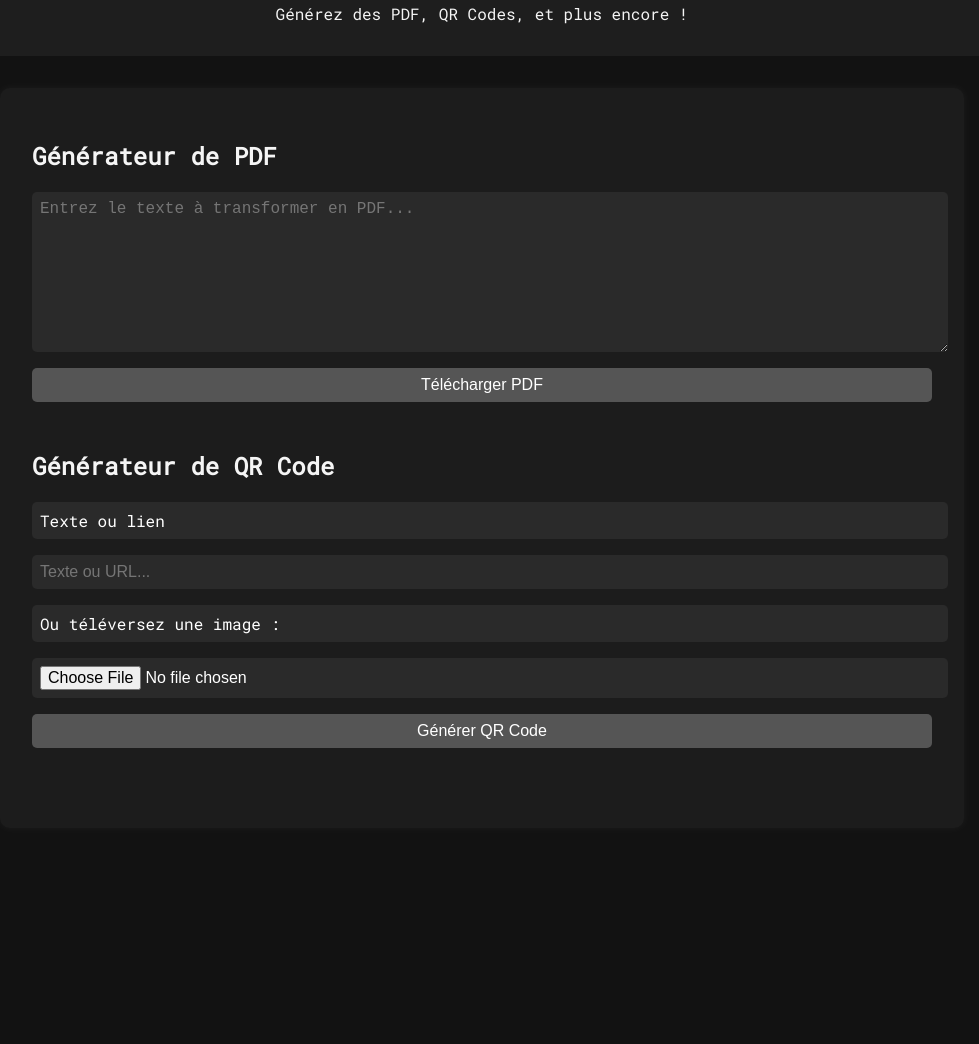
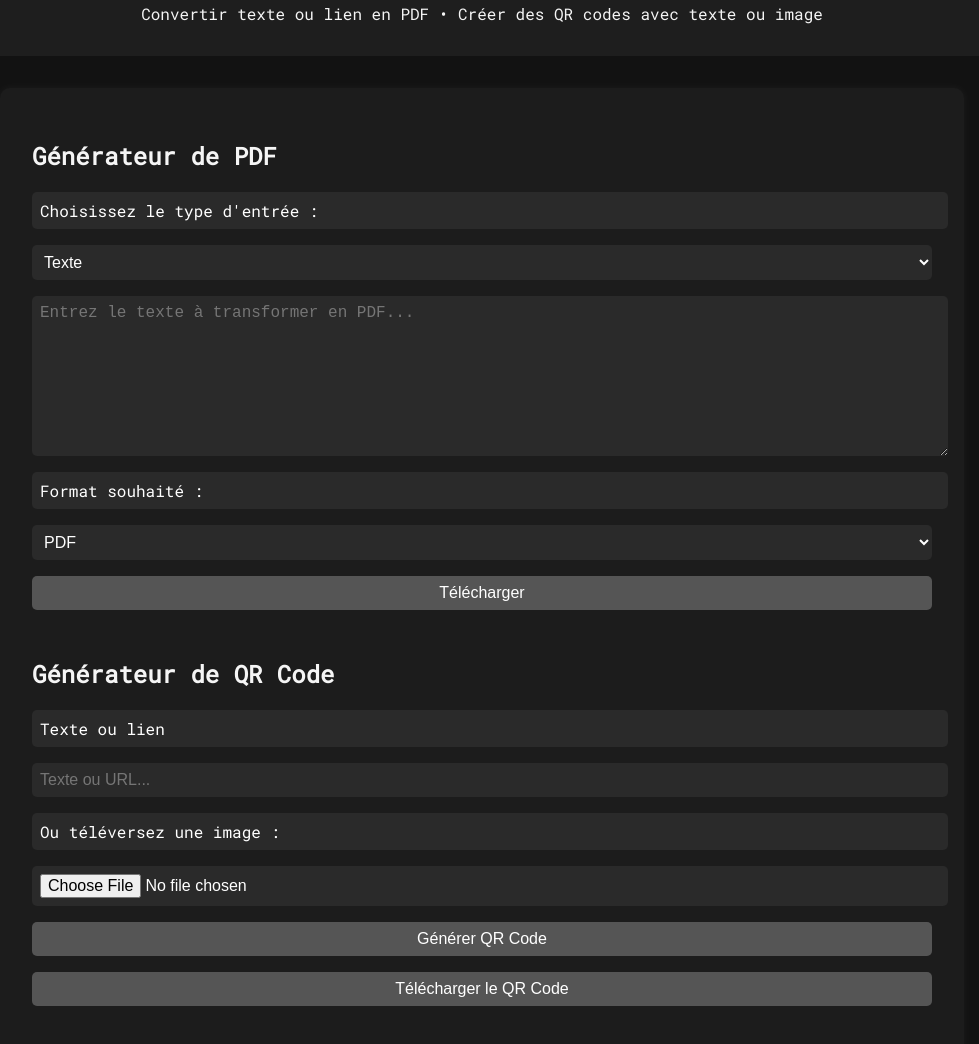
Before and after one commit to nearoofly/PDF-Con, a plain HTML site: page index.html in a window 1280 px wide. Shown: the part 72-1116 px from the top of the page, without its empty margins (158-1137 px from the left). Before the commit the page ends 932 px from the top, so only its background shows below. Drawn offline with nearby package versions, Linux system fonts and the light colour scheme.

Commit message:
Update index.html

```diff
--- a/index.html
+++ b/index.html
@@ -50,19 +50,38 @@
    section {
      margin-bottom: 3rem;
    }
+   #qrResult img, #qrResult canvas {
+     display: block;
+     margin: 1rem auto;
+   }
  </style>
 </head>
 <body>
  <header>
    <h1>Wickhat06pdf</h1>
-   <p>Générez des PDF, QR Codes, et plus encore !</p>
+   <p>Convertir texte ou lien en PDF • Créer des QR codes avec texte ou image</p>
  </header>
  <div class="container">
    <section id="pdf">
      <h2>Générateur de PDF</h2>
+     <label for="inputType">Choisissez le type d'entrée :</label>
+     <select id="inputType" onchange="toggleInputFields()">
+       <option value="text">Texte</option>
+       <option value="link">Lien</option>
+     </select>
+
      <textarea id="pdfText" rows="8" placeholder="Entrez le texte à transformer en PDF..."></textarea>
-     <button onclick="generatePDF()">Télécharger PDF</button>
+     <input type="text" id="pdfLink" placeholder="Entrez un lien à convertir..." style="display: none;">
+
+     <label for="format">Format souhaité :</label>
+     <select id="format">
+       <option value="pdf">PDF</option>
+       <option value="txt">TXT</option>
+       <option value="doc">DOC</option>
+     </select>
+     <button onclick="generateFile()">Télécharger</button>
    </section>
+
    <section id="qr">
      <h2>Générateur de QR Code</h2>
      <label for="qrText">Texte ou lien</label>
@@ -71,17 +90,50 @@
      <input type="file" id="qrImage">
      <button onclick="generateQRCode()">Générer QR Code</button>
      <div id="qrResult"></div>
+     <button onclick="downloadQRCode()">Télécharger le QR Code</button>
    </section>
  </div>
+
  <script src="https://cdnjs.cloudflare.com/ajax/libs/jspdf/2.5.1/jspdf.umd.min.js"></script>
  <script src="https://cdnjs.cloudflare.com/ajax/libs/qrcodejs/1.0.0/qrcode.min.js"></script>
  <script>
-   async function generatePDF() {
+   function toggleInputFields() {
+     const type = document.getElementById('inputType').value;
+     document.getElementById('pdfText').style.display = type === 'text' ? 'block' : 'none';
+     document.getElementById('pdfLink').style.display = type === 'link' ? 'block' : 'none';
+   }
+
+   async function generateFile() {
      const { jsPDF } = window.jspdf;
-     const doc = new jsPDF();
-     const text = document.getElementById('pdfText').value;
-     doc.text(text, 10, 10);
-     doc.save("document.pdf");
+     const type = document.getElementById('inputType').value;
+     const format = document.getElementById('format').value;
+     let content = type === 'text'
+       ? document.getElementById('pdfText').value
+       : document.getElementById('pdfLink').value;
+
+     if (!content) {
+       alert("Veuillez entrer du contenu à convertir.");
+       return;
+     }
+
+     if (format === 'pdf') {
+       const doc = new jsPDF();
+       const lines = doc.splitTextToSize(content, 180);
+       doc.text(lines, 10, 10);
+       doc.save("document.pdf");
+     } else if (format === 'txt') {
+       const blob = new Blob([content], { type: "text/plain" });
+       const link = document.createElement("a");
+       link.href = URL.createObjectURL(blob);
+       link.download = "document.txt";
+       link.click();
+     } else if (format === 'doc') {
+       const blob = new Blob([content], { type: "application/msword" });
+       const link = document.createElement("a");
+       link.href = URL.createObjectURL(blob);
+       link.download = "document.doc";
+       link.click();
+     }
    }
 
    function generateQRCode() {
@@ -111,6 +163,26 @@
        qrContainer.innerHTML = "<p style='color: red;'>Veuillez entrer un texte ou sélectionner une image.</p>";
      }
    }
+
+   function downloadQRCode() {
+     const qrContainer = document.getElementById('qrResult');
+     const img = qrContainer.querySelector('img');
+     const canvas = qrContainer.querySelector('canvas');
+
+     if (img) {
+       const link = document.createElement('a');
+       link.href = img.src;
+       link.download = "qr_image.png";
+       link.click();
+     } else if (canvas) {
+       const link = document.createElement('a');
+       link.href = canvas.toDataURL("image/png");
+       link.download = "qrcode.png";
+       link.click();
+     } else {
+       alert("Aucun QR Code à télécharger !");
+     }
+   }
  </script>
 </body>
 </html>
```
